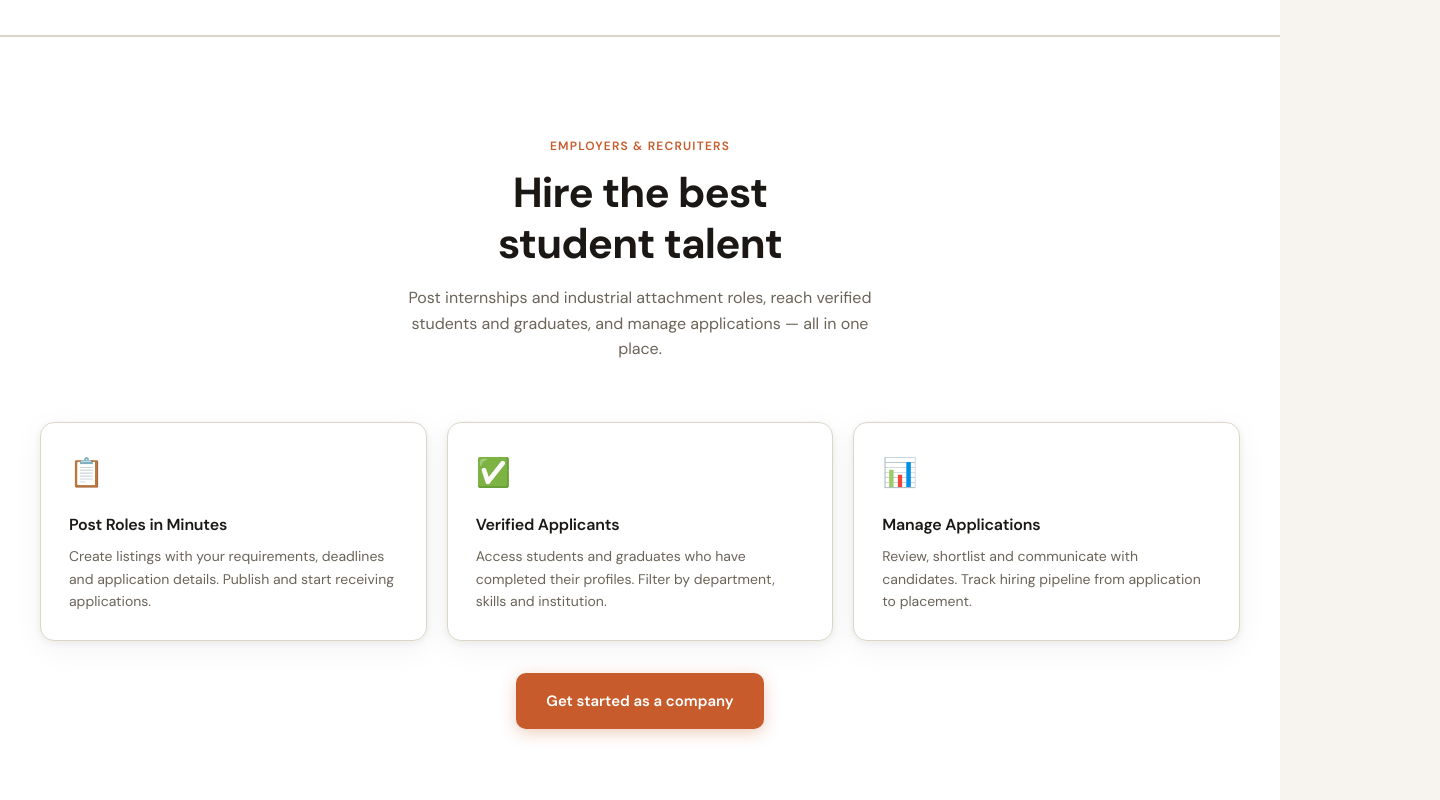
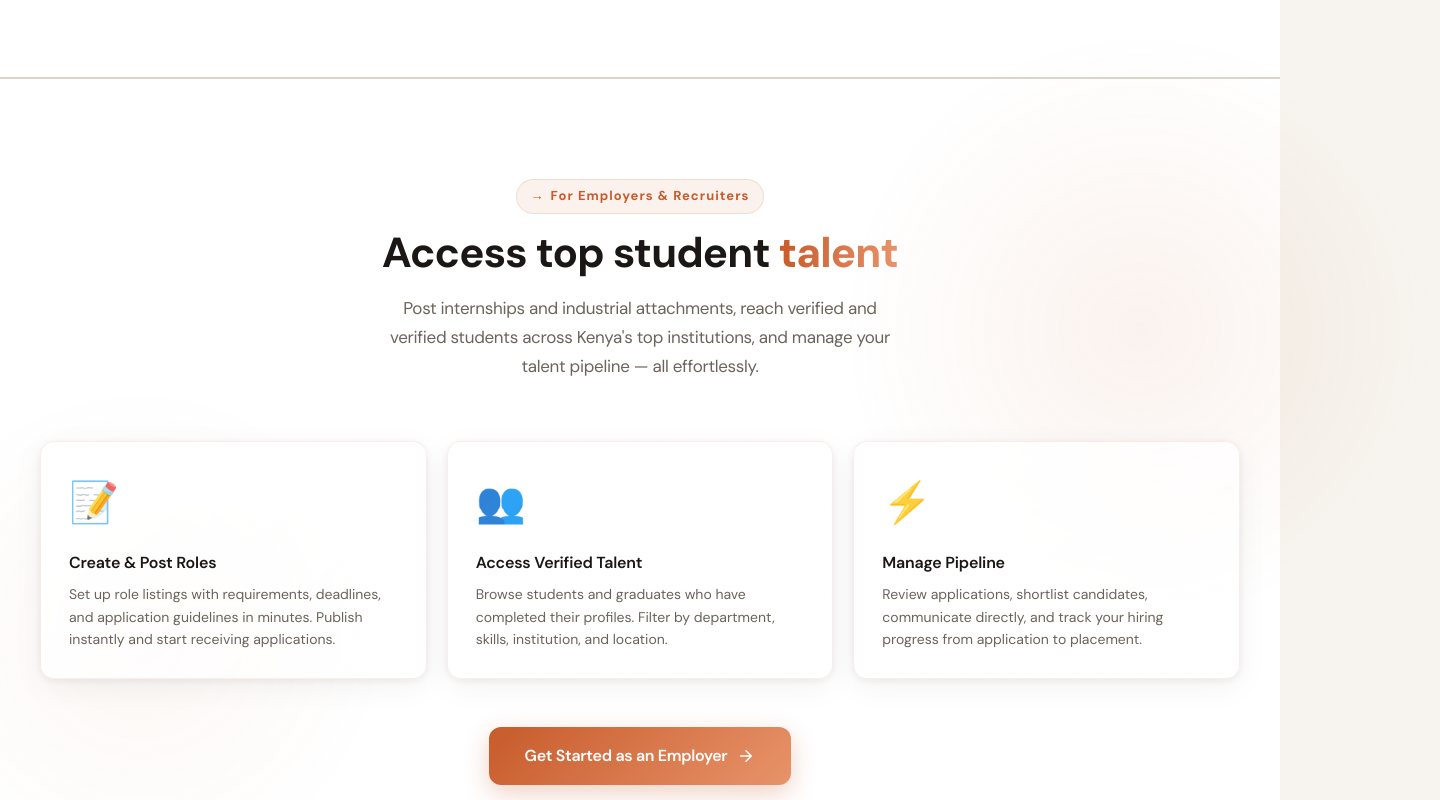
Before and after one commit to bravokimeli-web/career-frontend, a React (Vite) app: page / in a window 1280 px wide. Shown: the part 2680-3480 px from the top of the page, 1440 px wide, since content can reach past the window. Built offline with nearby package versions, Linux system fonts and the light colour scheme; no server answers.

Commit message:
Design professional CareerStart employer section with enhanced typography, gradients, and animations

```diff
--- a/src/pages/Landing.jsx
+++ b/src/pages/Landing.jsx
@@ -418,26 +418,59 @@ function ForCompanies() {
   return (
     <section id="for-companies" className={`${styles.section} ${styles.sectionAlt}`} ref={ref}>
       <div className={styles.sectionInner}>
+        {/* Background gradient elements */}
+        <div className={styles.bgGradient1}></div>
+        <div className={styles.bgGradient2}></div>
+
         <div className={`${styles.sectionHeader} ${inView ? styles.fadeUp : ''}`}>
-          <div className={styles.eyebrow}>Employers &amp; recruiters</div>
-          <h2 className={styles.sectionHeading}>Hire the best<br />student talent</h2>
-          <p className={styles.sectionSub}>Post internships and industrial attachment roles, reach verified students and graduates, and manage applications — all in one place.</p>
+          <div className={styles.eyebrow}>
+            <span className={styles.eyebrowBadge}>→</span>
+            For Employers &amp; Recruiters
+          </div>
+          <h2 className={styles.sectionHeading}>
+            Access top student <span className={styles.highlight}>talent</span>
+          </h2>
+          <p className={styles.sectionSub}>
+            Post internships and industrial attachments, reach verified and verified students across Kenya&apos;s top institutions, and manage your talent pipeline — all effortlessly.
+          </p>
         </div>
+
         <div className={styles.featureGrid}>
           {[
-            { icon: '📋', title: 'Post Roles in Minutes', desc: 'Create listings with your requirements, deadlines and application details. Publish and start receiving applications.' },
-            { icon: '✅', title: 'Verified Applicants', desc: 'Access students and graduates who have completed their profiles. Filter by department, skills and institution.' },
-            { icon: '📊', title: 'Manage Applications', desc: 'Review, shortlist and communicate with candidates. Track hiring pipeline from application to placement.' },
+            {
+              icon: '📝',
+              title: 'Create & Post Roles',
+              desc: 'Set up role listings with requirements, deadlines, and application guidelines in minutes. Publish instantly and start receiving applications.'
+            },
+            {
+              icon: '👥',
+              title: 'Access Verified Talent',
+              desc: 'Browse students and graduates who have completed their profiles. Filter by department, skills, institution, and location.'
+            },
+            {
+              icon: '⚡',
+              title: 'Manage Pipeline',
+              desc: 'Review applications, shortlist candidates, communicate directly, and track your hiring progress from application to placement.'
+            },
           ].map((f, i) => (
-            <div key={f.title} className={`${styles.featureCard} ${inView ? styles.fadeUp : ''}`} style={{ animationDelay: `${0.05 + i * 0.07}s` }}>
-              <div className={styles.featureEmoji}>{f.icon}</div>
+            <div key={f.title} className={`${styles.featureCard} ${styles.featureCardPro} ${inView ? styles.fadeUp : ''}`} style={{ animationDelay: `${0.05 + i * 0.07}s` }}>
+              <div className={styles.featureIcon}>{f.icon}</div>
               <h3 className={styles.featureTitle}>{f.title}</h3>
               <p className={styles.featureDesc}>{f.desc}</p>
             </div>
           ))}
         </div>
-        <div className={`${styles.sectionHeader} ${inView ? styles.fadeUp : ''}`} style={{ marginTop: '2rem' }}>
-          <a href="mailto:opportunity.app@gmail.com?subject=Company%20enquiry%20-%20Get%20started%20with%20CareerStart" className={styles.btnHeroPrimary}>Get started as a company</a>
+
+        <div className={`${styles.sectionHeader} ${inView ? styles.fadeUp : ''}`} style={{ marginTop: '3rem' }}>
+          <a
+            href="mailto:opportunity.app@gmail.com?subject=Company%20enquiry%20-%20Get%20started%20with%20CareerStart"
+            className={`${styles.btnHeroPrimary} ${styles.btnPro}`}
+          >
+            <span>Get Started as an Employer</span>
+            <svg width="18" height="18" viewBox="0 0 24 24" fill="none" stroke="currentColor" strokeWidth="2" strokeLinecap="round" strokeLinejoin="round">
+              <path d="M5 12h14M12 5l7 7-7 7"/>
+            </svg>
+          </a>
         </div>
       </div>
     </section>
--- a/src/pages/Landing.module.css
+++ b/src/pages/Landing.module.css
@@ -693,12 +693,18 @@ a.btnHeroPrimary { text-decoration: none; color: var(--on-accent); }
 }
 
 .eyebrow {
-  font-size: 12px;
-  font-weight: 600;
-  letter-spacing: .1em;
-  text-transform: uppercase;
+  font-size: 13px;
+  font-weight: 700;
+  letter-spacing: .08em;
+  text-transform: capitalize;
   color: var(--accent);
-  margin-bottom: 12px;
+  margin-bottom: 14px;
+  display: inline-block;
+  padding: 6px 14px;
+  background: rgba(199, 91, 43, 0.08);
+  border-radius: 20px;
+  border: 1px solid rgba(199, 91, 43, 0.15);
+  transition: all .3s ease;
 }
 
 .sectionHeading {
@@ -713,12 +719,15 @@ a.btnHeroPrimary { text-decoration: none; color: var(--on-accent); }
 }
 
 .sectionSub {
-  font-size: 16px;
+  font-size: 17px;
   color: var(--text2);
-  max-width: 480px;
+  max-width: 520px;
   margin: 0 auto;
-  line-height: 1.6;
+  line-height: 1.7;
+  font-weight: 400;
+  letter-spacing: -0.3px;
 }
+
 
 /* ─── Features Grid ──────────────────────────────────────────── */
 .featureGrid {
@@ -776,6 +785,151 @@ a.btnHeroPrimary { text-decoration: none; color: var(--on-accent); }
   font-size: 14px;
   color: var(--text2);
   line-height: 1.6;
+}
+
+/* ─── Professional For Companies Enhancements ─────────────────── */
+.eyebrowBadge {
+  display: inline-block;
+  margin-right: 6px;
+  animation: slideRight .6s ease both;
+}
+
+@keyframes slideRight {
+  from { opacity: 0; transform: translateX(-8px); }
+  to { opacity: 1; transform: translateX(0); }
+}
+
+.highlight {
+  background: linear-gradient(90deg, var(--accent), var(--accent2));
+  -webkit-background-clip: text;
+  -webkit-text-fill-color: transparent;
+  background-clip: text;
+  font-weight: 800;
+  position: relative;
+}
+
+.bgGradient1 {
+  position: absolute;
+  top: -150px;
+  right: -200px;
+  width: 600px;
+  height: 600px;
+  background: radial-gradient(circle, rgba(199, 91, 43, 0.08) 0%, transparent 70%);
+  border-radius: 50%;
+  pointer-events: none;
+  z-index: 0;
+}
+
+.bgGradient2 {
+  position: absolute;
+  bottom: -100px;
+  left: -150px;
+  width: 500px;
+  height: 500px;
+  background: radial-gradient(circle, rgba(199, 91, 43, 0.05) 0%, transparent 70%);
+  border-radius: 50%;
+  pointer-events: none;
+  z-index: 0;
+}
+
+.sectionInner {
+  position: relative;
+  z-index: 1;
+}
+
+/* Professional Feature Cards */
+.featureCardPro {
+  background: linear-gradient(135deg, var(--surface) 0%, rgba(255, 255, 255, 0.5) 100%);
+  border: 1.5px solid rgba(199, 91, 43, 0.1);
+  transition: all .3s cubic-bezier(0.22, 1, 0.36, 1);
+  position: relative;
+}
+
+.featureCardPro::before {
+  content: '';
+  position: absolute;
+  top: 0;
+  left: 0;
+  right: 0;
+  height: 3px;
+  background: linear-gradient(90deg, var(--accent), var(--accent2), transparent);
+  transform: scaleX(0);
+  transform-origin: left;
+  transition: transform .4s cubic-bezier(0.22, 1, 0.36, 1);
+}
+
+.featureCardPro:hover {
+  transform: translateY(-6px);
+  box-shadow: 0 12px 40px rgba(199, 91, 43, 0.15);
+  border-color: rgba(199, 91, 43, 0.25);
+  background: linear-gradient(135deg, var(--surface) 0%, rgba(199, 91, 43, 0.02) 100%);
+}
+
+.featureCardPro:hover::before {
+  transform: scaleX(1);
+}
+
+.featureIcon {
+  font-size: 40px;
+  margin-bottom: 16px;
+  display: block;
+  opacity: 0.9;
+  transition: all .3s ease;
+}
+
+.featureCardPro:hover .featureIcon {
+  transform: scale(1.1) translateY(-4px);
+  opacity: 1;
+}
+
+/* Professional Button */
+.btnPro {
+  display: inline-flex;
+  align-items: center;
+  gap: 10px;
+  font-size: 16px;
+  font-weight: 600;
+  letter-spacing: -0.3px;
+  padding: 16px 36px;
+  border-radius: 12px;
+  background: linear-gradient(135deg, var(--accent), var(--accent2));
+  color: var(--on-accent);
+  border: none;
+  box-shadow: 0 8px 24px rgba(199, 91, 43, 0.28);
+  transition: all .3s cubic-bezier(0.22, 1, 0.36, 1);
+  cursor: pointer;
+  text-decoration: none;
+  position: relative;
+  overflow: hidden;
+}
+
+.btnPro::before {
+  content: '';
+  position: absolute;
+  top: 0;
+  left: -100%;
+  width: 100%;
+  height: 100%;
+  background: linear-gradient(90deg, transparent, rgba(255, 255, 255, 0.3), transparent);
+  transition: left .6s ease;
+}
+
+.btnPro:hover::before {
+  left: 100%;
+}
+
+.btnPro:hover {
+  transform: translateY(-3px);
+  box-shadow: 0 14px 36px rgba(199, 91, 43, 0.35);
+}
+
+.btnPro:hover svg {
+  transform: translateX(3px);
+}
+
+.btnPro svg {
+  transition: transform .3s ease;
+  flex-shrink: 0;
 }
 
 /* ─── Steps ──────────────────────────────────────────────────── */
```
